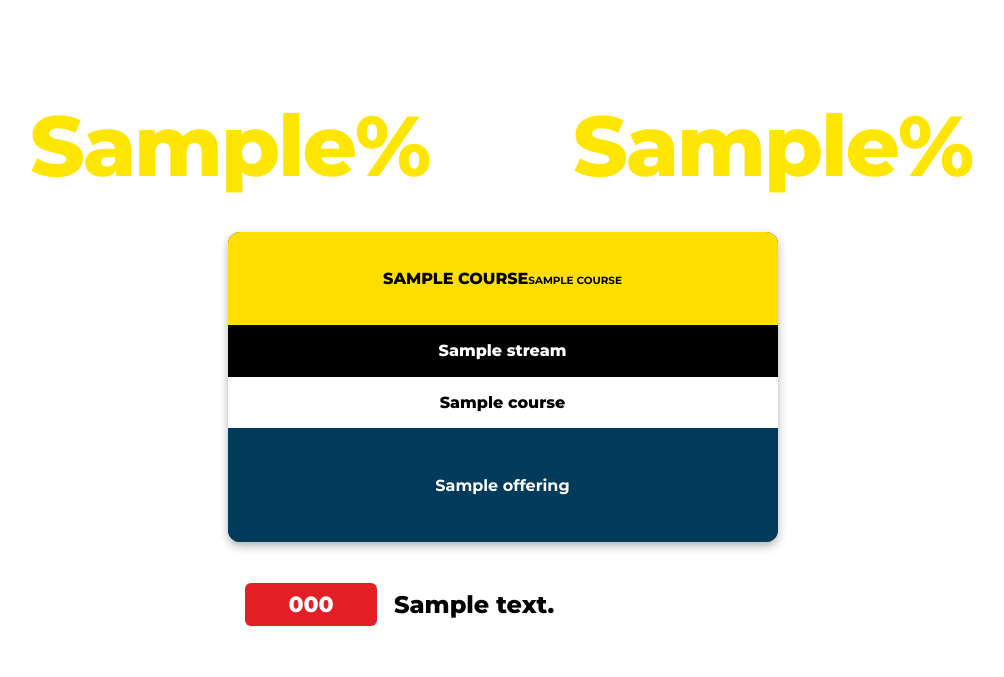
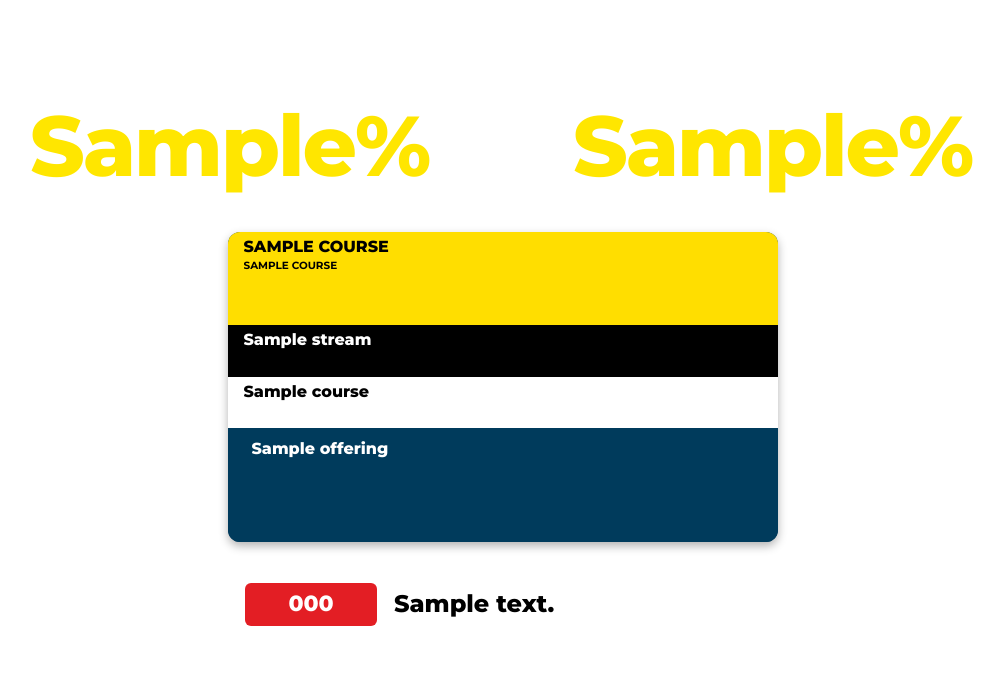
Before and after one commit to edutapflow/edutap-salesgraphics, a Python web app: template templates/community_template.html in a window 1280 px wide. Shown: the part 403-1080 px from the top of the page, without its empty margins (37-1041 px from the left). Run offline with Jinja, Linux system fonts and the light colour scheme; the template is opened without the code that fills it: most values are stand-ins (such as "Sample title", 1, 10 or a date in 2020); some libraries are stand-ins or nearby versions.

Commit message:
Update community_template.html

```diff
--- a/templates/community_template.html
+++ b/templates/community_template.html
@@ -7,12 +7,15 @@
     <style>
         @page { margin: 0; }
         * { box-sizing: border-box; margin: 0; padding: 0; -webkit-print-color-adjust: exact !important; print-color-adjust: exact !important; }
+
         html, body {
             width: 1080px !important; height: 1080px !important;
             margin: 0 !important; padding: 0 !important; overflow: hidden !important;
             font-family: 'Montserrat', sans-serif; background: transparent !important;
             position: absolute !important; top: 0 !important; left: 0 !important;
+            line-height: 1.1; /* Inherited globally so it never breaks textFit calculations */
         }
+
         .canvas {
             position: absolute !important; top: 0 !important; left: 0 !important;
             width: 1080px !important; height: 1080px !important; background: transparent !important;
@@ -33,33 +36,34 @@
 
         .course-box {
             display: flex; flex-direction: column; border-radius: 12px; overflow: hidden;
-            box-shadow: 0px 4px 10px rgba(0,0,0,0.3); background-color: #003B5C; min-height: 0;
-            {% if data.courses|length == 1 %} width: 550px; height: 100%;
-            {% elif data.courses|length == 2 %} width: 480px; height: 100%;
-            {% elif data.courses|length == 3 %} width: 330px; height: 100%;
+            box-shadow: 0px 4px 10px rgba(0,0,0,0.3); background-color: #003B5C; height: 100%;
+            {% if data.courses|length == 1 %} width: 550px;
+            {% elif data.courses|length == 2 %} width: 480px;
+            {% elif data.courses|length == 3 %} width: 330px;
             {% else %} width: calc(33.333% - 15px); height: 145px;
             {% endif %}
         }
 
-        .strip-container { position: relative; width: 100%; text-align: center; font-weight: 800; display: block; }
+        /* * THE ABSOLUTE DICTATOR BOX ARCHITECTURE
+        * Strips are set to relative. Absolute boxes are drawn inside them.
+        * Text cannot push the borders, it MUST shrink.
+        */
+        .strip-container { position: relative; width: 100%; display: block; font-weight: 800; }
         .yellow-strip { background-color: #FFDE00; color: #000000; flex: 1.8; text-transform: uppercase; }
         .black-strip { background-color: #000000; color: #FFFFFF; flex: 1; }
         .white-strip { background-color: #FFFFFF; color: #000000; flex: 1; }
-        .blue-offer-box { position: relative; background-color: #003B5C; color: #FFFFFF; flex: 2.2; width: 100%; }
+        .blue-offer-box { position: relative; background-color: #003B5C; color: #FFFFFF; flex: 2.2; width: 100%; display: block; font-weight: 800; }
 
-        .normal-padding { position: absolute; top: 4px; bottom: 4px; left: 8px; right: 8px; }
-        .blue-padding { position: absolute; top: 6px; bottom: 6px; left: 16px; right: 16px; }
+        /* The physical limits. Modify left/right to increase padding from walls */
+        .normal-padding { position: absolute; top: 6px; bottom: 6px; left: 16px; right: 16px; overflow: hidden; }
+        .blue-padding { position: absolute; top: 12px; bottom: 12px; left: 24px; right: 24px; overflow: hidden; }
 
         .split-row { display: flex !important; flex-direction: row; }
-        .split-half { flex: 1; position: relative; height: 100%; }
+        .split-half { flex: 1; position: relative; height: 100%; display: block; }
         .split-divider { flex: 0 0 30px; display: flex; align-items: center; justify-content: center; position: relative; height: 100%; z-index: 10; }
 
-        .split-padding { position: absolute; top: 4px; bottom: 4px; left: 8px; right: 8px; }
-        .split-blue-padding { position: absolute; top: 6px; bottom: 6px; left: 12px; right: 12px; }
-
-        .fit-text { width: 100%; height: 100%; display: flex; align-items: center; justify-content: center; text-align: center; }
-        /* FIXED: Removed the buggy text-wrap feature. Set explicitly to block. */
-        .textFitted { display: block !important; line-height: 1.15 !important; text-align: center; width: 100%; }
+        .split-padding { position: absolute; top: 4px; bottom: 4px; left: 12px; right: 12px; overflow: hidden; }
+        .split-blue-padding { position: absolute; top: 8px; bottom: 8px; left: 16px; right: 16px; overflow: hidden; }
 
         .plus-icon { color: #000000; font-weight: 900; font-size: 28px; line-height: 1; }
         .line-divider { border-left: 2px solid #FFFFFF; height: 60%; }
@@ -83,64 +87,64 @@
                 <div class="course-box">
                     {% if course.is_split %}
                         <div class="strip-container yellow-strip split-row">
-                            <div class="split-half"><div class="split-padding"><div class="fit-text split-title">
+                            <div class="split-half"><div class="split-padding split-title">
                                 {{ course.exam1_title | safe | upper | replace('GRADE A/B', 'GRADE&nbsp;A/B') | replace('GRADE A', 'GRADE&nbsp;A') | replace('GRADE B', 'GRADE&nbsp;B') }}
-                            </div></div></div>
+                            </div></div>
                             <div class="split-divider"><span class="plus-icon">+</span></div>
-                            <div class="split-half"><div class="split-padding"><div class="fit-text split-title">
+                            <div class="split-half"><div class="split-padding split-title">
                                 {{ course.exam2_title | safe | upper }}
                                 {% if course.exam2_sub %}<br><span style="font-size: 0.65em; line-height: 1.1; display: block; margin-top: 2px; font-weight: 700;">{{ course.exam2_sub | safe | upper }}</span>{% endif %}
-                            </div></div></div>
+                            </div></div>
                         </div>
 
                         {% if course.stream1 or course.stream2 %}
                         <div class="strip-container black-strip split-row">
-                            <div class="split-half"><div class="split-padding"><div class="fit-text split-sub">{{ course.stream1 }}</div></div></div>
+                            <div class="split-half"><div class="split-padding split-sub">{{ course.stream1 }}</div></div>
                             <div class="split-divider"><div class="line-divider"></div></div>
-                            <div class="split-half"><div class="split-padding"><div class="fit-text split-sub">{{ course.stream2 }}</div></div></div>
+                            <div class="split-half"><div class="split-padding split-sub">{{ course.stream2 }}</div></div>
                         </div>
                         {% endif %}
 
                         {% if course.subj1 or course.subj2 %}
                         <div class="strip-container white-strip split-row">
-                            <div class="split-half"><div class="split-padding"><div class="fit-text split-sub">{{ course.subj1 }}</div></div></div>
+                            <div class="split-half"><div class="split-padding split-sub">{{ course.subj1 }}</div></div>
                             <div class="split-divider"><div class="line-divider-black"></div></div>
-                            <div class="split-half"><div class="split-padding"><div class="fit-text split-sub">{{ course.subj2 }}</div></div></div>
+                            <div class="split-half"><div class="split-padding split-sub">{{ course.subj2 }}</div></div>
                         </div>
                         {% endif %}
 
                         <div class="blue-offer-box split-row">
-                            <div class="split-half"><div class="split-blue-padding"><div class="fit-text split-offer">{{ course.offer1|join(', ') }}</div></div></div>
+                            <div class="split-half"><div class="split-blue-padding split-offer">{{ course.offer1|join(', ') }}</div></div>
                             <div class="split-divider"><div class="line-divider"></div></div>
-                            <div class="split-half"><div class="split-blue-padding"><div class="fit-text split-offer">{{ course.offer2|join(', ') }}</div></div></div>
+                            <div class="split-half"><div class="split-blue-padding split-offer">{{ course.offer2|join(', ') }}</div></div>
                         </div>
 
                     {% else %}
                         {% if course.main_title %}
                         <div class="strip-container yellow-strip">
-                            <div class="normal-padding"><div class="fit-text normal-title">
+                            <div class="normal-padding normal-title">
                                 {{ course.main_title | safe | upper | replace('GRADE A/B', 'GRADE&nbsp;A/B') | replace('GRADE A', 'GRADE&nbsp;A') | replace('GRADE B', 'GRADE&nbsp;B') }}
                                 {% if course.sub_title %}
                                     <br><span style="font-size: 0.65em; line-height: 1.1; display: block; margin-top: 4px; font-weight: 700;">{{ course.sub_title | safe | upper }}</span>
                                 {% endif %}
-                            </div></div>
+                            </div>
                         </div>
                         {% endif %}
 
                         {% if course.stream %}
                         <div class="strip-container black-strip">
-                            <div class="normal-padding"><div class="fit-text normal-sub">{{ course.stream }}</div></div>
+                            <div class="normal-padding normal-sub">{{ course.stream }}</div>
                         </div>
                         {% endif %}
 
                         {% if course.subject %}
                         <div class="strip-container white-strip">
-                            <div class="normal-padding"><div class="fit-text normal-sub">{{ course.subject }}</div></div>
+                            <div class="normal-padding normal-sub">{{ course.subject }}</div>
                         </div>
                         {% endif %}
 
                         <div class="blue-offer-box">
-                            <div class="blue-padding"><div class="fit-text normal-offer">{{ course.offerings|join(', ') }}</div></div>
+                            <div class="blue-padding normal-offer">{{ course.offerings|join(', ') }}</div>
                         </div>
                     {% endif %}
                 </div>
@@ -149,13 +153,14 @@
     </div>
     <script>
         document.addEventListener("DOMContentLoaded", function() {
-            textFit(document.getElementsByClassName('normal-title'), {multiLine: true, maxFontSize: 40, minFontSize: 6});
-            textFit(document.getElementsByClassName('normal-sub'), {multiLine: true, maxFontSize: 28, minFontSize: 6});
-            textFit(document.getElementsByClassName('normal-offer'), {multiLine: true, maxFontSize: 34, minFontSize: 6});
+            // alignVert triggers native HTML Table-Cell centering, bypassing buggy Flexbox math
+            textFit(document.getElementsByClassName('normal-title'), {multiLine: true, alignVert: true, alignHoriz: true, maxFontSize: 40, minFontSize: 8});
+            textFit(document.getElementsByClassName('normal-sub'), {multiLine: true, alignVert: true, alignHoriz: true, maxFontSize: 28, minFontSize: 8});
+            textFit(document.getElementsByClassName('normal-offer'), {multiLine: true, alignVert: true, alignHoriz: true, maxFontSize: 34, minFontSize: 8});
 
-            textFit(document.getElementsByClassName('split-title'), {multiLine: true, maxFontSize: 30, minFontSize: 6});
-            textFit(document.getElementsByClassName('split-sub'), {multiLine: true, maxFontSize: 20, minFontSize: 6});
-            textFit(document.getElementsByClassName('split-offer'), {multiLine: true, maxFontSize: 26, minFontSize: 6});
+            textFit(document.getElementsByClassName('split-title'), {multiLine: true, alignVert: true, alignHoriz: true, maxFontSize: 30, minFontSize: 8});
+            textFit(document.getElementsByClassName('split-sub'), {multiLine: true, alignVert: true, alignHoriz: true, maxFontSize: 20, minFontSize: 8});
+            textFit(document.getElementsByClassName('split-offer'), {multiLine: true, alignVert: true, alignHoriz: true, maxFontSize: 26, minFontSize: 8});
 
             function equalizeSizes(targetClass) {
                 var nodes = document.querySelectorAll('.' + targetClass + ' .textFitted');
```
